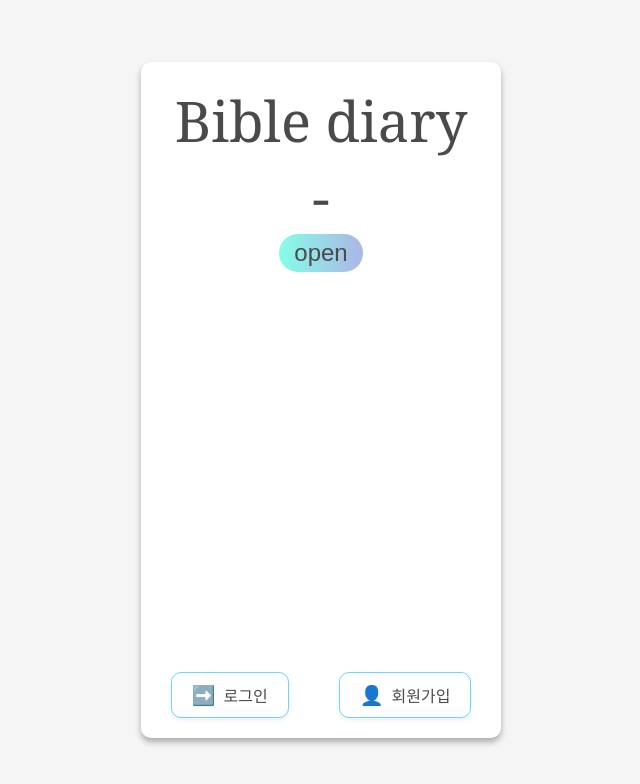
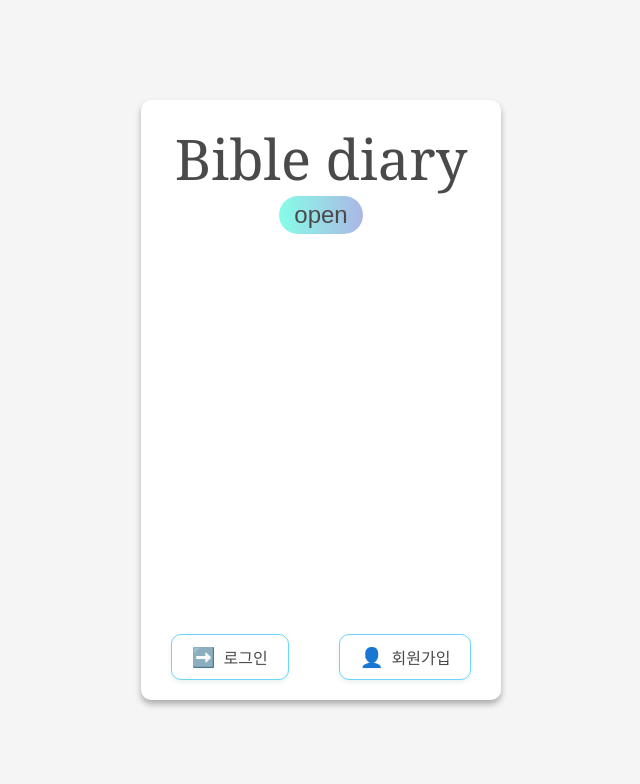
Before and after one commit to Hoya0718/Hoya0718-BibleTodolistC, a React (Create React App) app in the folder bibletodolist/: page / in a window 1280 px wide. Shown: the top 784 px of the page, without its empty margins (319-959 px from the left). Built offline with nearby package versions, Linux system fonts and the light colour scheme; no server answers.

Commit message:
to do list의 성경 목차 텍스트 추가 제공 2024-11-29 15:05

```diff
--- a/bibletodolist/src/Components/Hello/Hello.js
+++ b/bibletodolist/src/Components/Hello/Hello.js
@@ -5,19 +5,11 @@ import './Hello.css'
 
 
 const Hello = () => {
-    const [message, setMessage] = useState("");
-
-    useEffect(() => {
-        fetch("/api/exam")
-            .then((res) => {return res.json();})
-            .then((data) => {setMessage(data.message);
-            });
-    }, []);
 
     return (
         <div>
             <div className="container">
-                <div> <span id="title">Bible diary - {message}</span></div>
+                <div> <span id="title">Bible diary</span></div>
                 <Link to="/home" className="open-btn">open</Link>
 
                 <div className="bottom-buttons">
--- a/bibletodolist/src/Components/Main/TodoList.js
+++ b/bibletodolist/src/Components/Main/TodoList.js
@@ -251,6 +251,7 @@ const TodoList = () => {
                             <div className="buttonsContainer">
                                 <button onClick={() => { setSelectedRange([]); setNum1(null); setNum2(null); setClickCount(0) }} className="resetButton">초기화</button>
                                 <button onClick={save} className="applyButton">추가하기</button>
+                                선택한 성경 목차: {list}
                                 <div className="numberButtons">
                                     {/* 첫 번째 버튼 */}
                                     <button className="numberButton">{num1}</button><span className="numberSpan">장에서</span>
```
